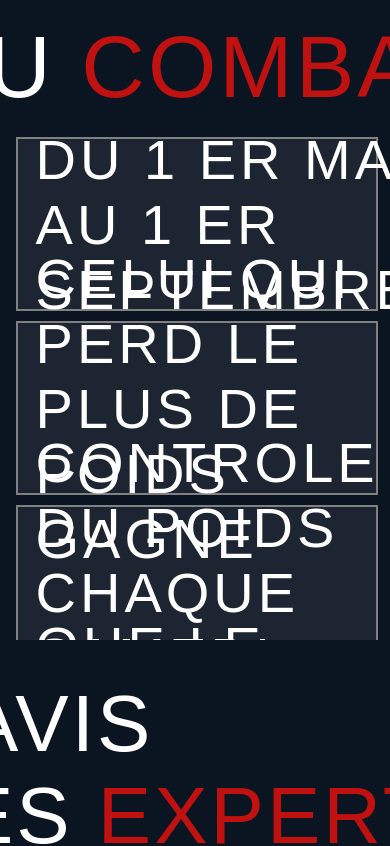
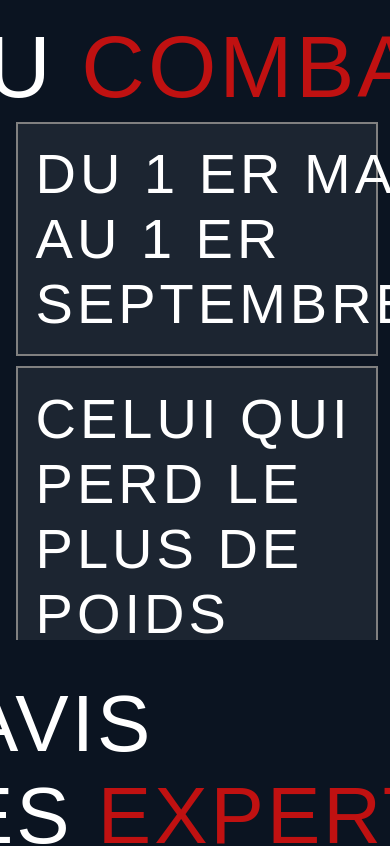
Before and after one commit to RaEace/La-Groph-cie, a React (Vite) app: page / in a window 390 px wide. Shown: the part 3580-4426 px from the top of the page. Built offline with nearby package versions, Linux system fonts and the light colour scheme; a web font is replaced by a local one.

Commit message:
fix: finish rules responsive

```diff
--- a/src/pages/Rules/Rules.css
+++ b/src/pages/Rules/Rules.css
@@ -62,11 +62,11 @@
 
   .rules .rules-section {
     gap: 10px;
-    margin: 8% 4% 4% 4%;
+    margin: 4% 4% 4% 4%;
   }
 
   .rules .box {
-    height: 170px;
+    height: 10%;
     display: flex;
     justify-content: auto;
     margin: 0;
```
